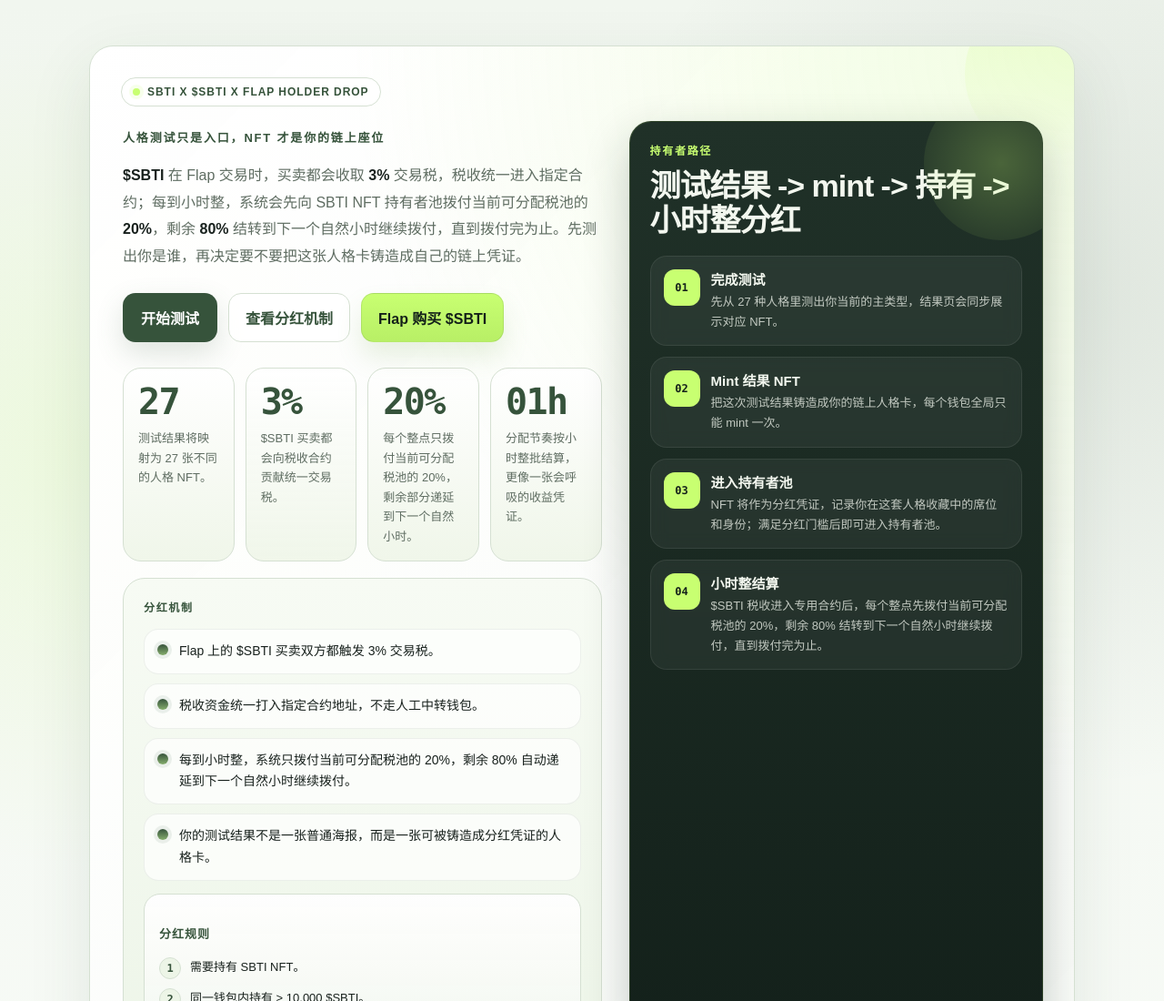
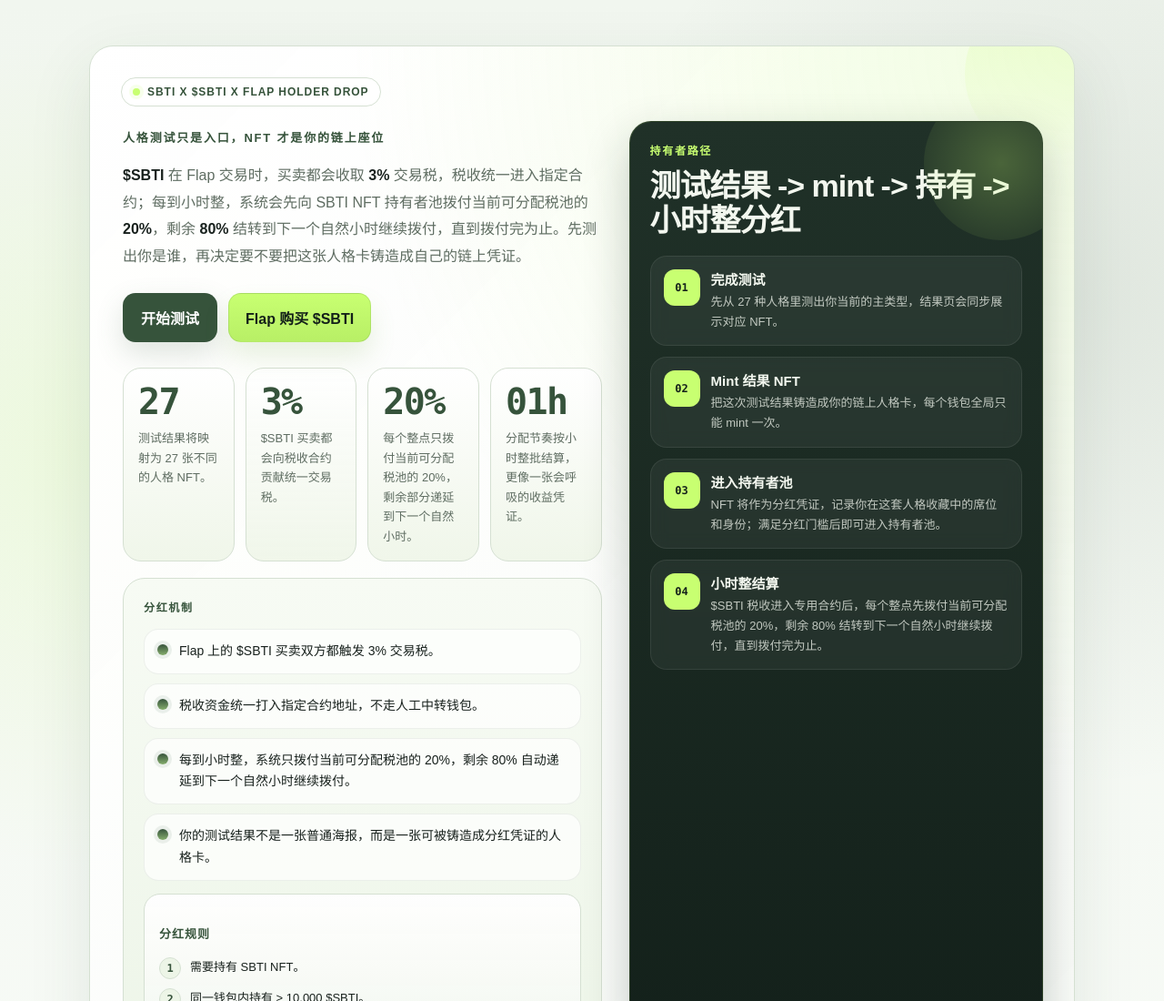
Before and after one commit to FOURCLAWe/sbti-dog, a website: page public/sbti/index.html in a window 1280 px wide. Shown: the top 1100 px of the page at 91% size. Drawn offline with nearby package versions, Linux system fonts and the light colour scheme.

Commit message:
Remove dividend mechanism button

```diff
--- a/public/sbti/index.html
+++ b/public/sbti/index.html
@@ -1530,7 +1530,6 @@
             <p class="sub"><strong>$SBTI</strong> 在 Flap 交易时，买卖都会收取 <strong>3%</strong> 交易税，税收统一进入指定合约；每到小时整，系统会先向 SBTI NFT 持有者池拨付当前可分配税池的 <strong>20%</strong>，剩余 <strong>80%</strong> 结转到下一个自然小时继续拨付，直到拨付完为止。先测出你是谁，再决定要不要把这张人格卡铸造成自己的链上凭证。</p>
             <div class="hero-actions">
               <button id="startBtn" class="btn-primary">开始测试</button>
-              <a href="#introMechanics" class="intro-link">查看分红机制</a>
               <a id="tokenBuyLink" href="https://flap.sh/bnb/xxx" target="_blank" rel="noreferrer" class="intro-link intro-link-strong">Flap 购买 $SBTI</a>
             </div>
             <div class="intro-stats">
```
